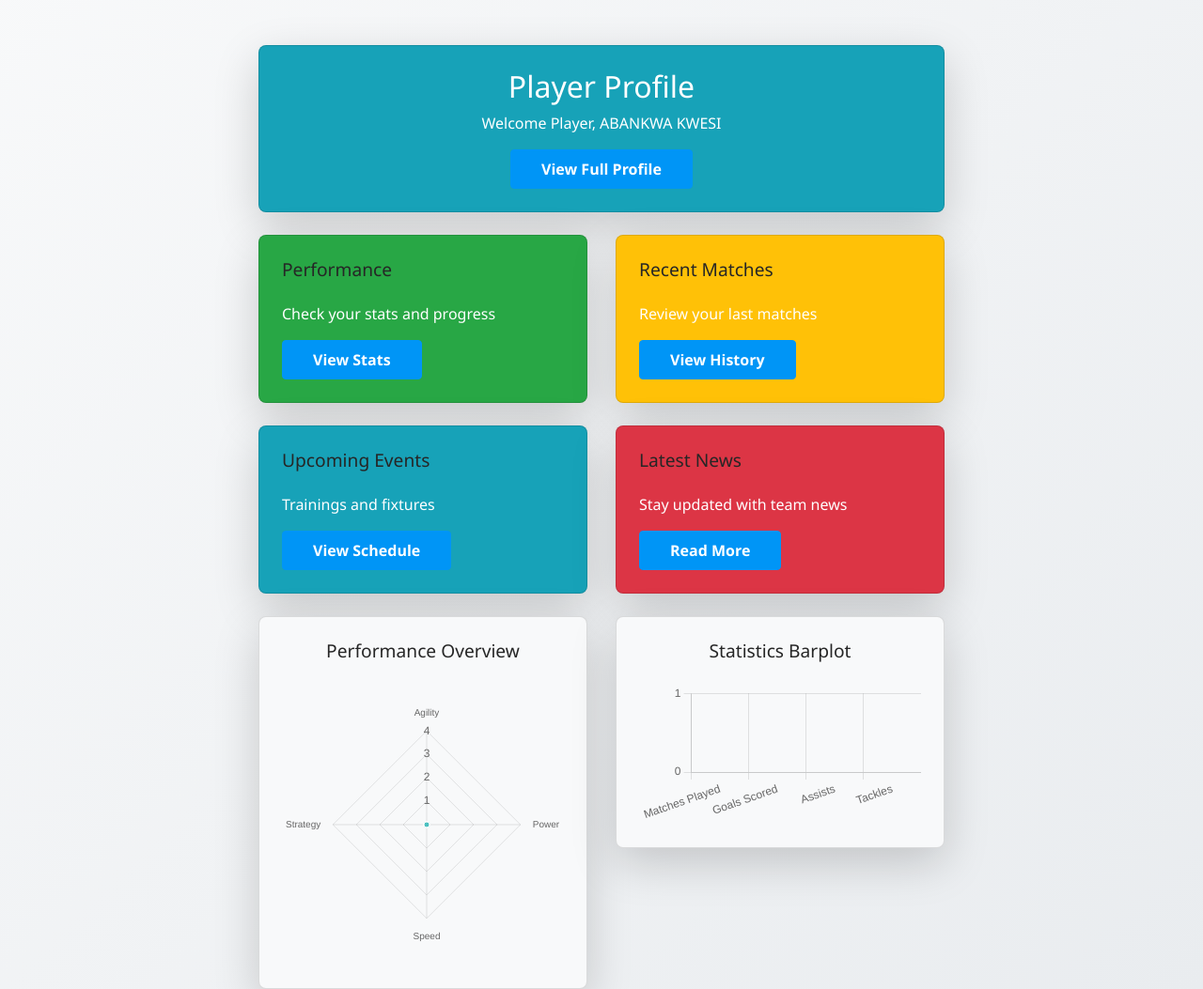
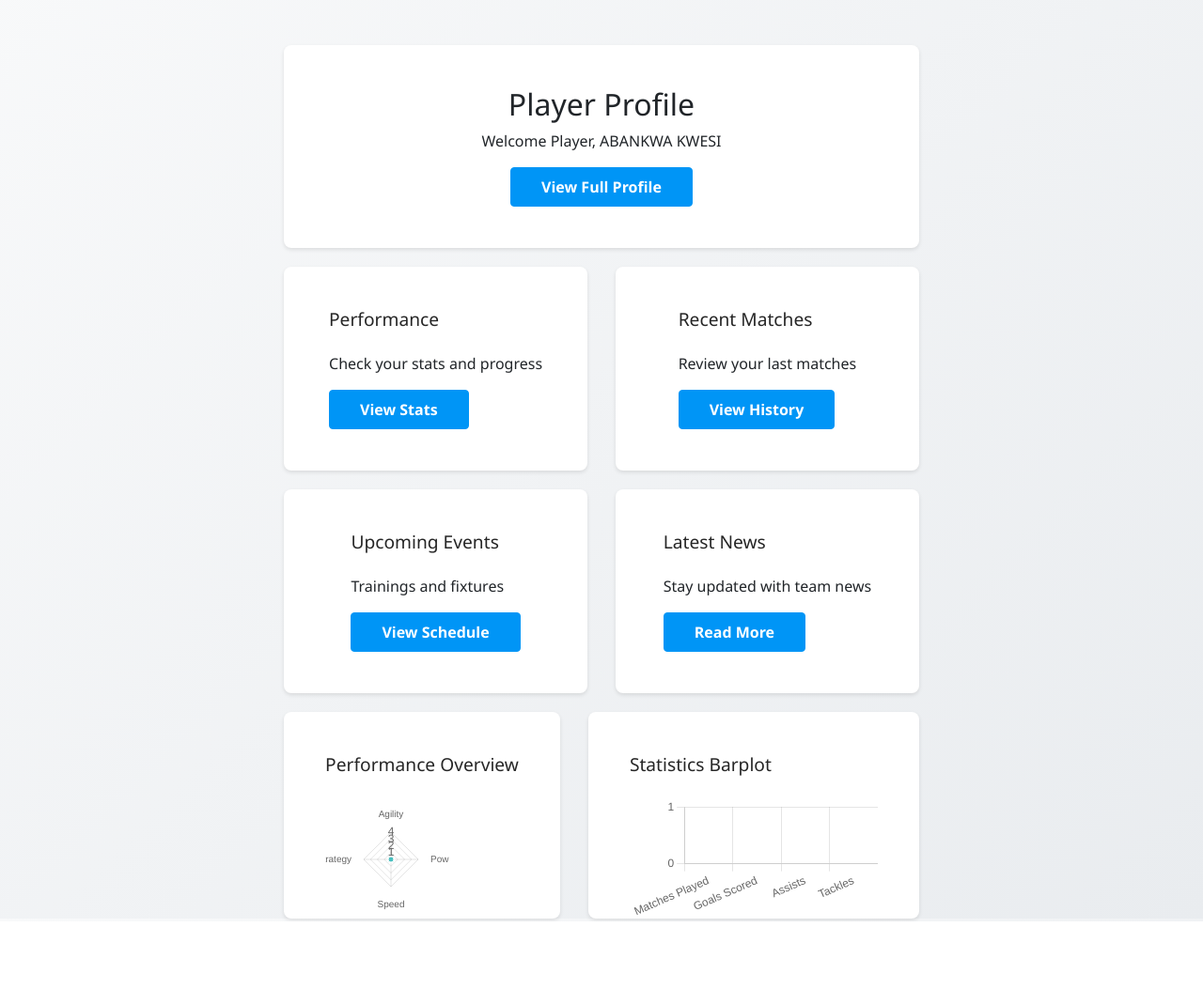
Before and after one commit to AmarantosPagiavlas03/Self-Project, a Django app: page /scout_app/player_dashboard/2/ in a window 1280 px wide. Shown: the part 56-1109 px from the top of the page at 94% size. After the commit the page ends 1037 px from the top, so only its background shows below. Run offline with Django 5.2, Linux system fonts and the light colour scheme; a user stored in the database is signed in; data comes from the database, SQL or seed files in the repository; both versions use the stored data as it was after the commit; some libraries are stand-ins or nearby versions.

Commit message:
Making it all custom css

```diff
--- a/django_scout/scout_project/scout_app/static/styles.css
+++ b/django_scout/scout_project/scout_app/static/styles.css
@@ -399,12 +399,11 @@ body {
     cursor: default;
 }
 
-/* Remove any remaining default form styles */
 .comment-form input:focus {
     outline: none;
 }
 
-/* Post Creation Form Styles */
+
 .card {
     border-radius: 8px;
     box-shadow: 0 2px 4px rgba(0, 0, 0, 0.1);
@@ -534,3 +533,92 @@ body {
         padding: 12px 16px;
     }
 }
+
+/* ------------------- Player DashBoard Styles  ----------------*/
+.card_container {
+    margin-top: 3rem !important;
+    display: flex;
+    flex-wrap: wrap;
+    justify-content: center;
+    gap: 20px;
+}
+
+.card_container__wrapper {
+    max-width: 960px;
+    display: flex;
+    flex-wrap: wrap;
+    justify-content: center;
+    gap: 20px;
+    display: grid;
+}
+
+.card_container__column {
+    width: 100%; /* Equivalent to col-md-8 */
+    padding-right: 15px;
+    padding-left: 15px;
+    max-height: 230px;
+}
+
+.card_container__row {
+    display: flex;
+    min-width: 600px;
+    justify-content: center;
+}
+
+.card_dashboard__main_card {
+    min-width: max-content;
+}
+
+
+.card_dashboard {
+    display: flex;
+    flex-direction: column;
+    align-items: center;
+    padding: 20px;
+    border-radius: 8px;
+    box-shadow: 0 2px 4px rgba(0, 0, 0, 0.1);
+    background-color: #ffffff;
+    max-height: 220px;
+}
+
+.card_dashboard__title {
+    font-size: 1.2rem;
+    margin-bottom: 1.5rem;
+}
+
+.card_dashboard__button {
+    display: flex;
+    justify-content: center;
+    align-items: center;
+    padding: 10px 20px;
+    border-radius: 8px;
+    background-color: var(--primary-color);
+    color: #ffffff;
+    margin-bottom: 20px;
+    cursor: pointer;
+    transition: background-color 0.2s ease;
+}
+
+.card_dashboard__button:hover {
+    background-color: var(--secondary-color);
+}
+
+.card_dashboard__button_text {
+    display: flex;
+    justify-content: center;
+    align-items: center;
+    padding: 10px 20px;
+    border-radius: 8px;
+    color: #ffffff;
+    margin-bottom: 20px;
+    cursor: pointer;
+    transition: background-color 0.2s ease;
+}
+
+.card_dashboard__button_text:hover {
+    background-color: var(--secondary-color);
+}
+
+.chartContainer {
+    width: 100%;
+}
--- a/django_scout/scout_project/scout_app/templates/home.html
+++ b/django_scout/scout_project/scout_app/templates/home.html
@@ -25,9 +25,11 @@
                 <form method="post" enctype="multipart/form-data">
                     {% csrf_token %}
                     <div class="form-group">
+                        <label for="id_photo">Photo</label>
                         {{ post_form.photo }}
                     </div>
                     <div class="form-group">
+                        <label for="id_description">Description</label>
                         {{ post_form.description }}
                     </div>
                     <button type="submit" class="btn btn-primary">Post</button>
--- a/django_scout/scout_project/scout_app/templates/player_dashboard.html
+++ b/django_scout/scout_project/scout_app/templates/player_dashboard.html
@@ -8,11 +8,13 @@
 </head>
 <body>
     {% include 'navbar.html' %}
-    <div class="container mt-5">
-        <div class="row justify-content-center">
-            <div class="col-md-8">
+    <div class="card_container">
+
+            <div class="card_container__wrapper">
                 <!-- Profile Card -->
-                <div class="card mb-4 bg-info text-white shadow-lg">
+                <div class="card_container__row">
+                    <div class="card_container__column">
+                        <div class="card_dashboard card_dashboard__main_card">
                             <div class="card-body text-center p-4">
                                 <h2>Player Profile</h2>
                                 <p>Welcome Player, {{ profile.first_name }} {{ profile.last_name }}</p>
@@ -22,12 +24,14 @@
                                 <a href="{% url 'view_profile' %}" class="btn btn-primary">View Full Profile</a>
                             </div>
                         </div>
+                    </div>
+                </div>
 
                 <!-- Stats Cards -->
-                <div class="row g-4 mb-4 mt-4">
+                <div class="card_container__row">
                     <!-- Performance Card -->
-                    <div class="col-md-6">
-                        <div class="card bg-success text-white shadow-lg">
+                    <div class="card_container__column">
+                        <div class="card_dashboard">
                             <div class="card-body p-4">
                                 <h5 class="card-title">Performance</h5>
                                 <p>Check your stats and progress</p>
@@ -37,8 +41,8 @@
                     </div>
 
                     <!-- Match History Card -->
-                    <div class="col-md-6">
-                        <div class="card bg-warning text-white shadow-lg">
+                    <div class="card_container__column">
+                        <div class="card_dashboard">
                             <div class="card-body p-4">
                                 <h5 class="card-title">Recent Matches</h5>
                                 <p>Review your last matches</p>
@@ -47,10 +51,12 @@
                         </div>
                     </div>
                 </div>
-                <div class="row g-4 mt-4">
+
+                <!-- Upcoming Events and News Cards -->
+                <div class="card_container__row">
                     <!-- Training Card -->
-                    <div class="col-md-6">
-                        <div class="card bg-info text-white shadow-lg">
+                    <div class="card_container__column">
+                        <div class="card_dashboard">
                             <div class="card-body p-4">
                                 <h5 class="card-title">Upcoming Events</h5>
                                 <p>Trainings and fixtures</p>
@@ -60,8 +66,8 @@
                     </div>
 
                     <!-- News Card -->
-                    <div class="col-md-6">
-                        <div class="card bg-danger text-white shadow-lg">
+                    <div class="card_container__column">
+                        <div class="card_dashboard">
                             <div class="card-body p-4">
                                 <h5 class="card-title">Latest News</h5>
                                 <p>Stay updated with team news</p>
@@ -70,18 +76,20 @@
                         </div>
                     </div>
                 </div>
-                <div class="row g-4 mt-4">
-                    <div class="col-md-6">
-                        <div class="card bg-light shadow-lg">
-                            <div class="card-body p-4" id="chartContainer">
+
+                <!-- Performance Overview and Statistics Barplot Cards -->
+                <div class="card_container__row">
+                    <div class="card_container__column">
+                        <div class="card_dashboard">
+                            <div class="card-body p-4 chartContainer">
                                 <h5 class="card-title">Performance Overview</h5>
                                 <canvas id="performanceChart"></canvas>
                             </div>
                         </div>
                     </div>
-                    <div class="col-md-6">
-                        <div class="card bg-light shadow-lg">
-                            <div class="card-body p-4" id="chartContainer">
+                    <div class="card_container__column">
+                        <div class="card_dashboard">
+                            <div class="card-body p-4 chartContainer">
                                 <h5 class="card-title">Statistics Barplot</h5>
                                 <canvas id="performanceBarPlot"></canvas>
                             </div>
@@ -89,7 +97,7 @@
                     </div>
                 </div>
             </div>
-        </div>
+
     </div>
     <script src="https://code.jquery.com/jquery-3.5.1.min.js"></script>
     <script src="https://cdn.jsdelivr.net/npm/chart.js"></script>
@@ -101,7 +109,7 @@
         // Check if there's any data.
         if (data.length === 0) {
             // If no data, replace the chart container's contents.
-            document.getElementById('chartContainer').innerHTML = '<h5 class="card-title">Performance Overview</h5><p>No data available</p>';
+            document.querySelector('.chartContainer').innerHTML = '<h5 class="card-title">Performance Overview</h5><p>No data available</p>';
         } else {
             // Get the canvas context and create a radar chart.
             const ctx = document.getElementById('performanceChart').getContext('2d');
@@ -146,7 +154,7 @@
         const bar_plot_data = JSON.parse('{{ bar_plot_data.data|escapejs }}');
         if (data.length === 0) {
             // If no data, replace the chart container's contents.
-            document.getElementById('chartContainer').innerHTML = '<h5 class="card-title">Performance Overview</h5><p>No data available</p>';
+            document.querySelector('.chartContainer').innerHTML = '<h5 class="card-title">Performance Overview</h5><p>No data available</p>';
         } else {
         // Bar Plot - Performance Statistics
         const barCtx = document.getElementById('performanceBarPlot').getContext('2d');
```
Also changed, not shown: django_scout/scout_project/db.sqlite3. Lines whose indentation alone changed are shown as unchanged.
